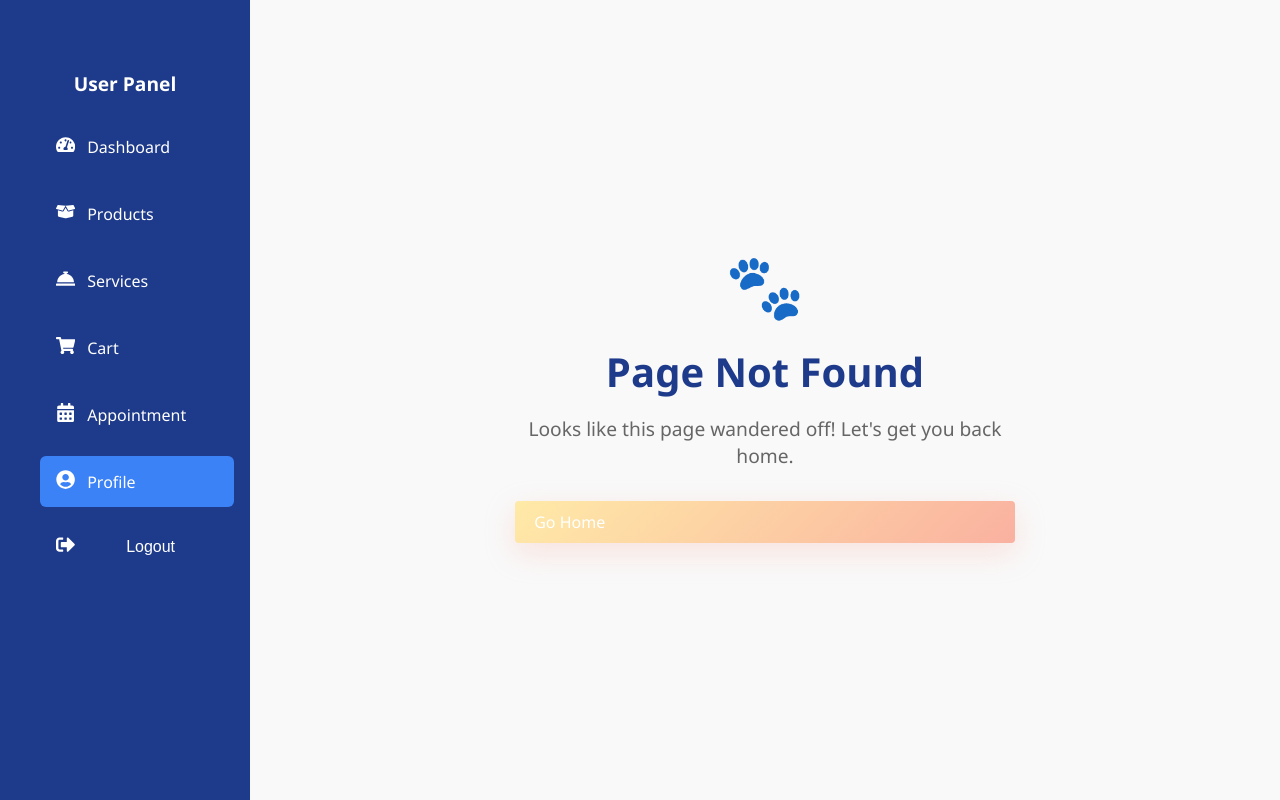
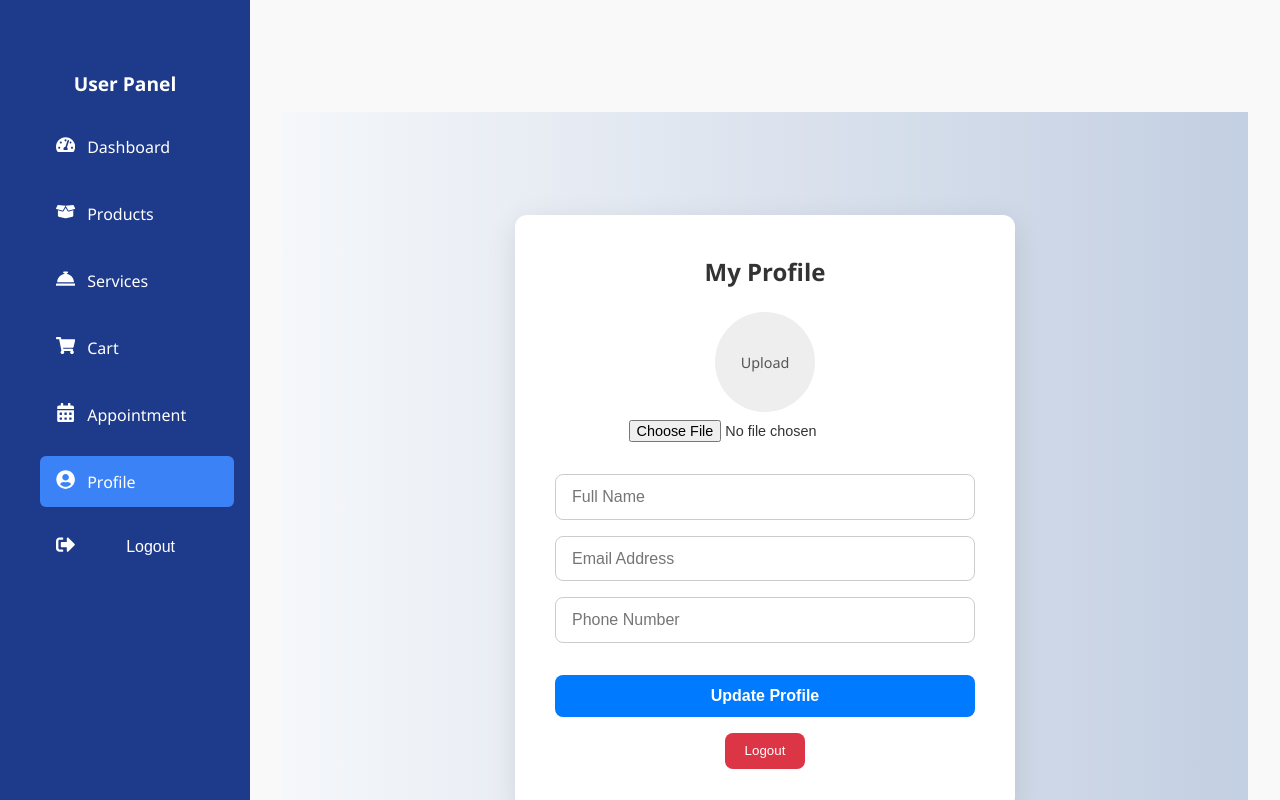
Before and after one commit to buyengo-rr/Vetty, a React (Vite) app in the folder client/: page /user/profile in a window 1280 px wide. Before the commit this address had no page. Built offline with nearby package versions, Linux system fonts and the light colour scheme; sample sign-in values are in the browser's storage.

Commit message:
feat(userprofile):add the user profile where user can edit

```diff
--- a/client/package.json
+++ b/client/package.json
@@ -24,6 +24,7 @@
     "react-image-gallery": "^1.4.0",
     "react-redux": "^9.2.0",
     "react-router-dom": "^7.7.0",
+    "react-toastify": "^11.0.5",
     "styled-components": "^6.1.19",
     "swiper": "^11.2.10"
   },
--- a/client/src/App.jsx
+++ b/client/src/App.jsx
@@ -1,5 +1,6 @@
 import React, { useEffect, useState } from "react";
 import { Routes, Route, useLocation } from "react-router-dom";
+import { ToastContainer } from "react-toastify";
 
 import Register from "./components/auth/Register";
 import Login from "./components/auth/Login";
@@ -13,6 +14,7 @@ import UserDashboard from "./components/user/Dashboard";
 import Products from './pages/Products';
 import Services from './pages/Services';
 import './App.css';
+import UserProfile from "./components/user/Profile";
 
 function App() {
   const location = useLocation();
@@ -68,9 +70,11 @@ function App() {
             <Route path="/user/dashboard" element={<UserDashboard />} />
             <Route path="/user/products" element={<Products />} />
             <Route path="/user/services" element={<Services />} />
+            <Route path="/user/profile" element={<UserProfile/>}/>
             <Route path="*" element={<NotFound />} />
           </Routes>
         </main>
+         <ToastContainer />
 
         {isPublicPage && <Footer />}
         <ScrollToTop />
--- a/client/src/components/common/sidebar.jsx
+++ b/client/src/components/common/sidebar.jsx
@@ -11,6 +11,8 @@ import {
   FaUserCircle,
   FaSignOutAlt,
 } from "react-icons/fa";
+import { toast } from "react-toastify";
+import "react-toastify/dist/ReactToastify.css";
 import "../../styles/components.css";
 
 export default function Sidebar({ role = "user" }) {
@@ -18,7 +20,6 @@ export default function Sidebar({ role = "user" }) {
   const location = useLocation();
   const navigate = useNavigate();
 
-  // Auto-close on mobile when route changes
   useEffect(() => {
     if (window.innerWidth <= 768) setIsOpen(false);
   }, [location.pathname]);
@@ -26,8 +27,15 @@ export default function Sidebar({ role = "user" }) {
   const toggleSidebar = () => setIsOpen(!isOpen);
 
   const handleLogout = () => {
-    localStorage.removeItem("token"); // or sessionStorage depending on your setup
-    navigate("/login"); // redirect to login
+    const confirmLogout = window.confirm("Are you sure you want to log out?");
+    if (confirmLogout) {
+      localStorage.removeItem("token");
+      toast.success("Logged out successfully!", {
+        position: "center",
+        autoClose: 2000,
+      });
+      setTimeout(() => navigate("/login"), 2000);
+    }
   };
 
   const userLinks = [
@@ -71,19 +79,15 @@ export default function Sidebar({ role = "user" }) {
             </li>
           ))}
 
-          {/* Logout link */}
           <li>
             <button className="sidebar-link logout-btn" onClick={handleLogout}>
-              <span className="sidebar-icon">
-                <FaSignOutAlt />
-              </span>
+              <span className="sidebar-icon"><FaSignOutAlt /></span>
               <span className="sidebar-label">Logout</span>
             </button>
           </li>
         </ul>
       </nav>
 
-      {/* Overlay on mobile */}
       {isOpen && window.innerWidth <= 768 && (
         <div className="sidebar-backdrop" onClick={toggleSidebar}></div>
       )}
--- a/client/src/components/user/Profile.jsx
+++ b/client/src/components/user/Profile.jsx
@@ -0,0 +1,112 @@
+import React, { useState, useEffect } from "react";
+import { toast } from "react-toastify";
+import { useNavigate } from "react-router-dom";
+import "../../styles/pages.css";
+
+export default function UserProfile() {
+  const [user, setUser] = useState({
+    name: "",
+    email: "",
+    phone: "",
+    avatar: null,
+  });
+  const [preview, setPreview] = useState(null);
+  const navigate = useNavigate();
+
+  useEffect(() => {
+    const token = localStorage.getItem("token");
+    if (!token) {
+      toast.error("Unauthorized! Please log in.");
+      navigate("/login");
+    }
+  }, [navigate]);
+
+  const validateInputs = () => {
+    const emailRegex = /^\S+@\S+\.\S+$/;
+    const phoneRegex = /^[0-9]{10,15}$/;
+
+    if (!emailRegex.test(user.email)) {
+      toast.error("Invalid email format.");
+      return false;
+    }
+    if (!phoneRegex.test(user.phone)) {
+      toast.error("Phone must be 10–15 digits.");
+      return false;
+    }
+    return true;
+  };
+
+  const handleInputChange = (e) => {
+    const { name, value } = e.target;
+    setUser((prev) => ({ ...prev, [name]: value }));
+  };
+
+  const handleImageChange = (e) => {
+    const file = e.target.files[0];
+    if (file) {
+      setUser((prev) => ({ ...prev, avatar: file }));
+      setPreview(URL.createObjectURL(file));
+    }
+  };
+
+  const handleSubmit = (e) => {
+    e.preventDefault();
+    if (!validateInputs()) return;
+    // Send to backend
+    toast.success("Profile updated successfully!");
+  };
+
+  const handleLogout = () => {
+    localStorage.removeItem("token");
+    toast.info("Logged out");
+    navigate("/login");
+  };
+
+  return (
+    <div className="user-profile-page">
+      <div className="profile-card">
+        <h2>My Profile</h2>
+
+        <form onSubmit={handleSubmit} className="profile-form">
+          <div className="avatar-upload">
+            {preview ? (
+              <img src={preview} alt="Avatar Preview" className="avatar-img" />
+            ) : (
+              <div className="avatar-placeholder">Upload</div>
+            )}
+            <input type="file" accept="image/*" onChange={handleImageChange} />
+          </div>
+
+          <input
+            type="text"
+            name="name"
+            placeholder="Full Name"
+            value={user.name}
+            onChange={handleInputChange}
+            required
+          />
+          <input
+            type="email"
+            name="email"
+            placeholder="Email Address"
+            value={user.email}
+            onChange={handleInputChange}
+            required
+          />
+          <input
+            type="tel"
+            name="phone"
+            placeholder="Phone Number"
+            value={user.phone}
+            onChange={handleInputChange}
+            required
+          />
+
+          <button type="submit" className="btn-primary">Update Profile</button>
+        </form>
+
+        <button onClick={handleLogout} className="btn-logout">Logout</button>
+      </div>
+    </div>
+  );
+}
--- /dev/null
+++ b/client/src/styles/pages.css
@@ -0,0 +1,107 @@
+.user-profile-page {
+    min-height: 100vh;
+    background: linear-gradient(to right, #f5f7fa, #c3cfe2);
+    display: flex;
+    align-items: center;
+    justify-content: center;
+    padding: 2rem;
+}
+
+.profile-card {
+    background: #fff;
+    border-radius: 12px;
+    padding: 2.5rem;
+    box-shadow: 0 8px 30px rgba(0, 0, 0, 0.1);
+    width: 100%;
+    max-width: 500px;
+    text-align: center;
+}
+
+.profile-card h2 {
+    margin-bottom: 1.5rem;
+    color: #333;
+}
+
+.profile-form {
+    display: flex;
+    flex-direction: column;
+    gap: 1rem;
+}
+
+.profile-form input[type="text"],
+.profile-form input[type="email"],
+.profile-form input[type="tel"] {
+    padding: 0.8rem 1rem;
+    border: 1px solid #ccc;
+    border-radius: 8px;
+    font-size: 1rem;
+    outline: none;
+    transition: border 0.3s ease;
+}
+
+.profile-form input:focus {
+    border-color: #007bff;
+}
+
+.avatar-upload {
+    display: flex;
+    flex-direction: column;
+    align-items: center;
+    gap: 0.5rem;
+    margin-bottom: 1rem;
+}
+
+.avatar-img {
+    width: 100px;
+    height: 100px;
+    border-radius: 50%;
+    object-fit: cover;
+    border: 2px solid #007bff;
+}
+
+.avatar-placeholder {
+    width: 100px;
+    height: 100px;
+    border-radius: 50%;
+    background: #eee;
+    display: flex;
+    align-items: center;
+    justify-content: center;
+    color: #555;
+    font-size: 0.9rem;
+}
+
+input[type="file"] {
+    font-size: 0.9rem;
+}
+
+.btn-primary {
+    padding: 0.75rem 1.2rem;
+    background-color: #007bff;
+    border: none;
+    color: white;
+    font-weight: 600;
+    font-size: 1rem;
+    border-radius: 8px;
+    cursor: pointer;
+    margin-top: 1rem;
+}
+
+.btn-primary:hover {
+    background-color: #0056b3;
+}
+
+.btn-logout {
+    margin-top: 1rem;
+    background-color: #dc3545;
+    color: white;
+    padding: 0.65rem 1.2rem;
+    border: none;
+    border-radius: 8px;
+    font-weight: 500;
+    cursor: pointer;
+}
+
+.btn-logout:hover {
+    background-color: #b02a37;
+}
```
Also changed, not shown: client/src/styles/globals.css (deleted), 1 other file (tests, documents, lock files or other folders).
